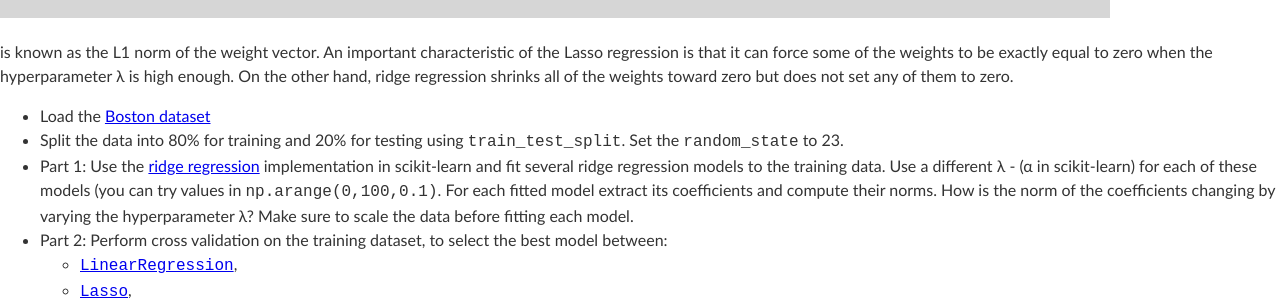
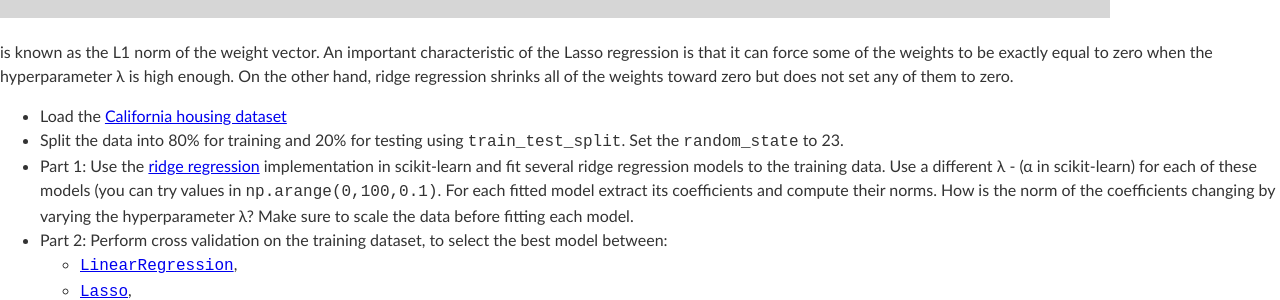
Before and after one commit to edurant/edurant.github.io, a Jekyll site: the page built from courses/csc4601/ps/12/index.md, in a window 1280 px wide and 900 px high, scrolled down 1192 px. Shown: the part 154-454 px from the top of the window. Built offline with Jekyll 4.4.1, drawn with Linux system fonts in a browser that asks for light colours.

Commit message:
CS5601 PS12 CA housing dataset since Boston deprecated

````diff
--- a/courses/csc4601/ps/12/index.md
+++ b/courses/csc4601/ps/12/index.md
@@ -45,7 +45,7 @@ important to scale the data before performing regularization.
 is known as the L1 norm of the weight vector. An important characteristic of the Lasso regression is
 that it can force some of the weights to be exactly equal to zero when the hyperparameter λ is high enough. On the other hand, ridge regression shrinks all of the weights toward zero but does not set any of them to zero.
 
-- Load the [Boston dataset](https://scikit-learn.org/0.15/modules/generated/sklearn.datasets.load_boston.html#sklearn.datasets.load_boston)
+- Load the [California housing dataset](https://scikit-learn.org/stable/modules/generated/sklearn.datasets.fetch_california_housing.html)
 - Split the data into 80% for training and 20% for testing using ```train_test_split```. Set the ```random_state``` to 23.
 - Part 1: Use the [ridge regression](https://scikit-learn.org/stable/modules/generated/sklearn.linear_model.ridge_regression.html?highlight=ridge\%20regression\#) implementation in scikit-learn and fit several ridge regression models to the training data. Use a different λ - (α in scikit-learn) for each of these models (you can try values in ```np.arange(0,100,0.1)```. For each fitted model extract its coefficients and compute their norms. How is the norm of the coefficients changing by varying the hyperparameter λ? Make sure to scale the data before fitting each model.
 - Part 2: Perform cross validation on the training dataset, to select the best model between:
````
